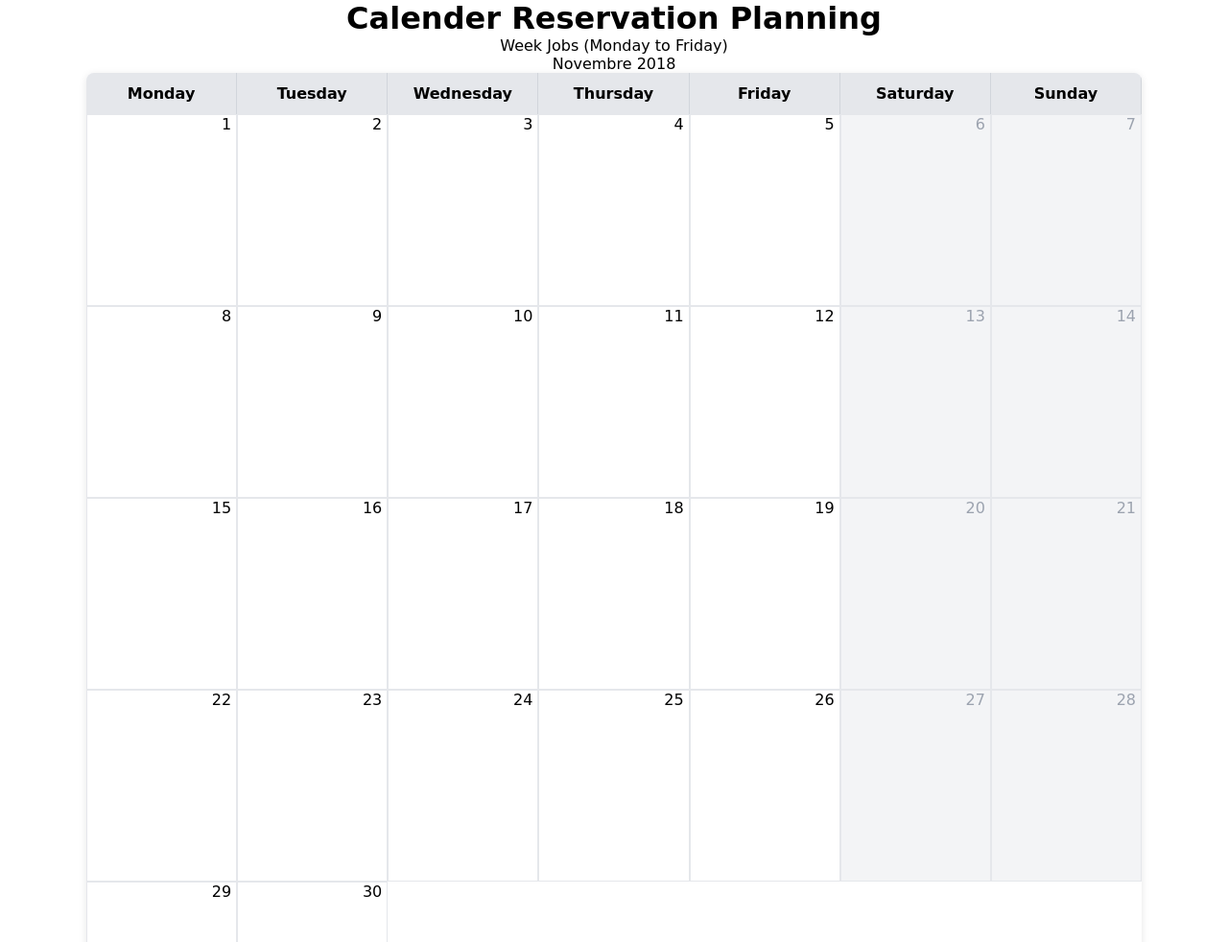
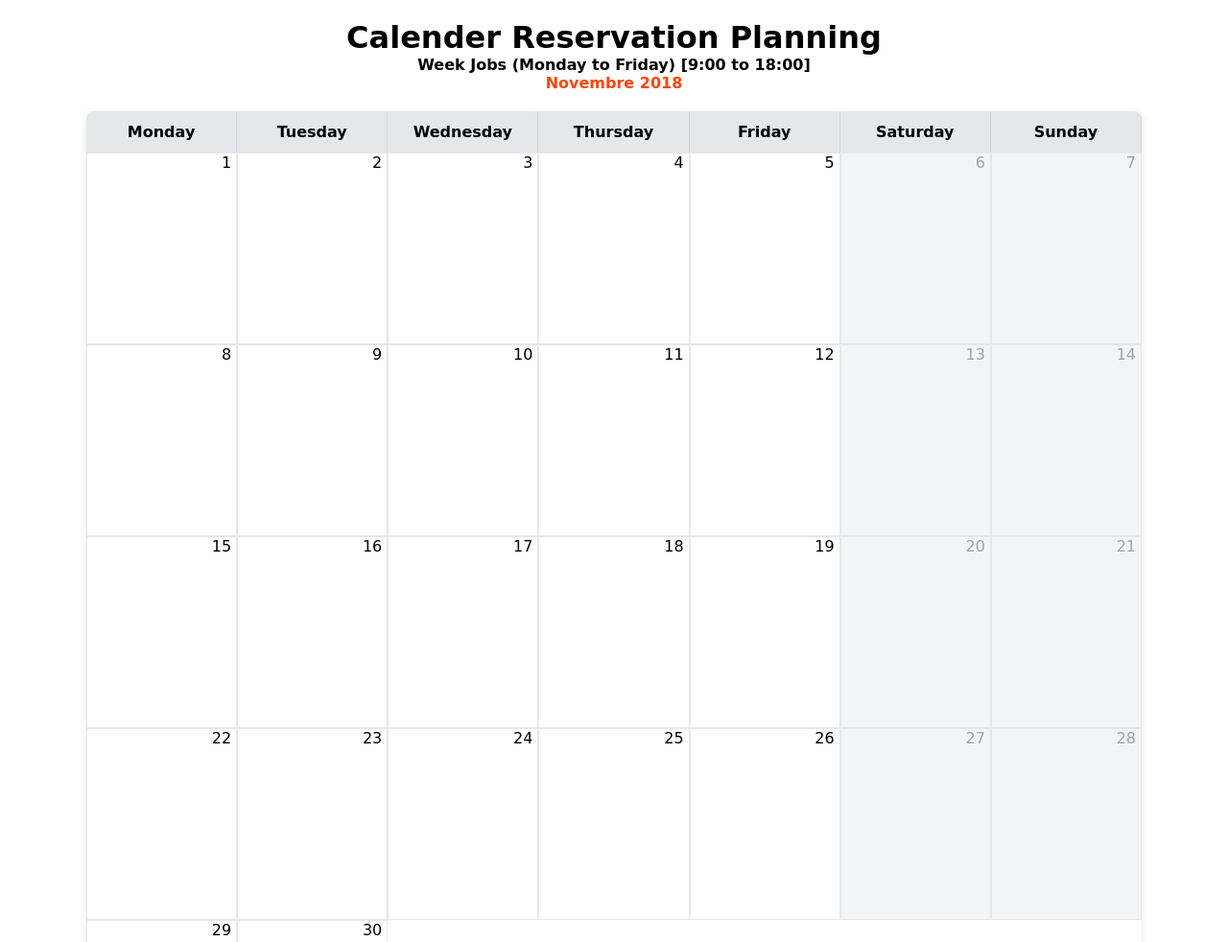
Before and after one commit to hamzalafsioui/calendar-Reservation-Planning, a plain HTML site: page index.html in a window 1280 px wide. Shown: the top 982 px of the page at 96% size. Drawn offline with Linux system fonts and the light colour scheme.

Commit message:
Inline style

```diff
--- a/index.html
+++ b/index.html
@@ -9,10 +9,10 @@
     <title>calender</title>
   </head>
   <body>
-    <header>
+    <header style="margin: 20px;">
       <h1>Calender Reservation Planning</h1>
-      <p>Week Jobs (Monday to Friday)</p>
-      <p>Novembre 2018</p>
+      <p style="font-weight: 900;">Week Jobs (Monday to Friday) [9:00 to 18:00]</p>
+      <p style="color: orangered; font-weight: 600;">Novembre 2018</p>
     </header>
 
     <main class="calender">
```
